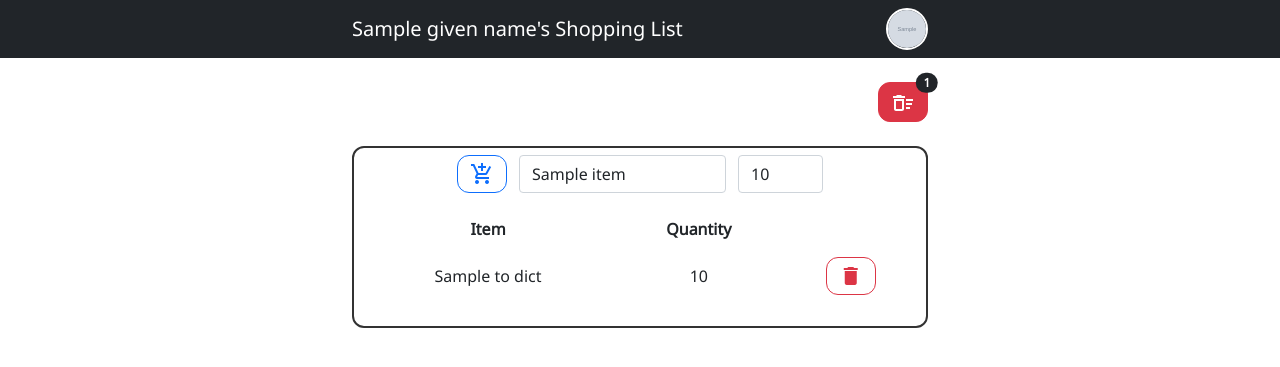
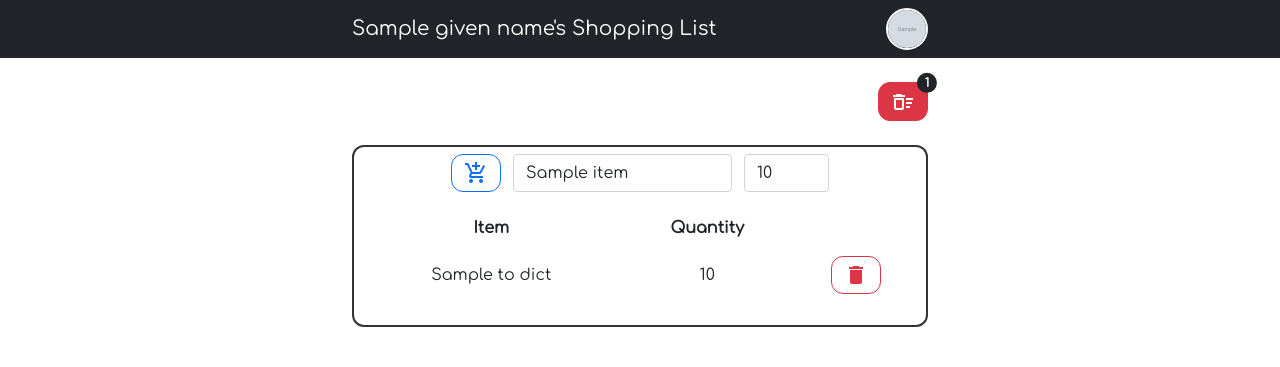
Before and after one commit to pzrsa/shopping-list, a Flask app: template app/templates/list.html in a window 1280 px wide. Shown: the top 367 px of the page. Run offline with Flask 2, Linux system fonts and the light colour scheme; the template is opened without the code that fills it: most values are stand-ins (such as "Sample title", 1, 10 or a date in 2020); grey boxes marked "Sample" are stand-in pictures.

Commit message:
update site font to comfortaa

```diff
--- a/app/static/styles.css
+++ b/app/static/styles.css
@@ -1,7 +1,7 @@
-@import url("https://fonts.googleapis.com/css2?family=Noto+Sans&display=swap");
+@import url("https://fonts.googleapis.com/css2?family=Comfortaa&display=swap");
 
 body {
-  font-family: "Noto Sans", sans-serif !important;
+  font-family: "Comfortaa" !important;
   margin: 0 auto;
 }
 
```
